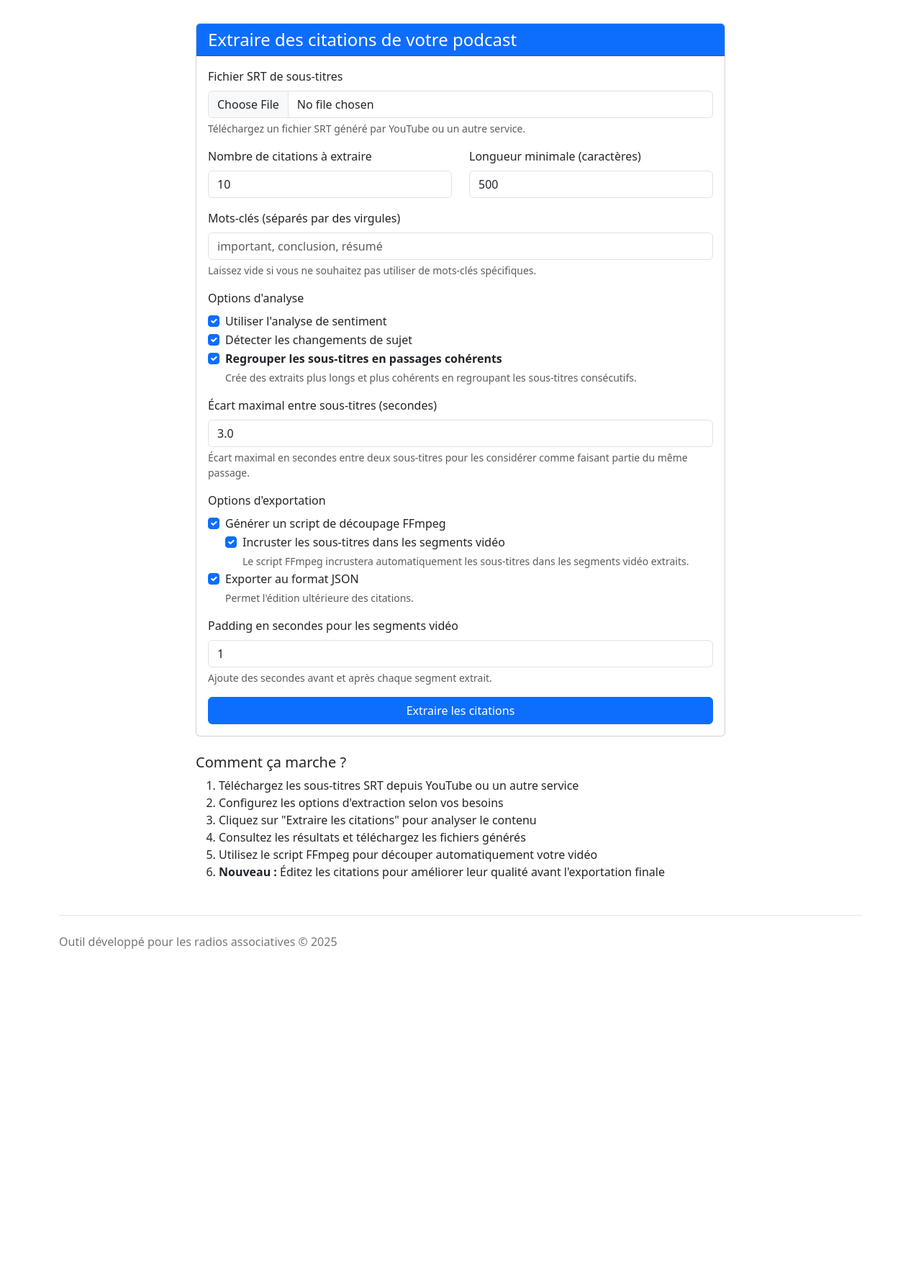
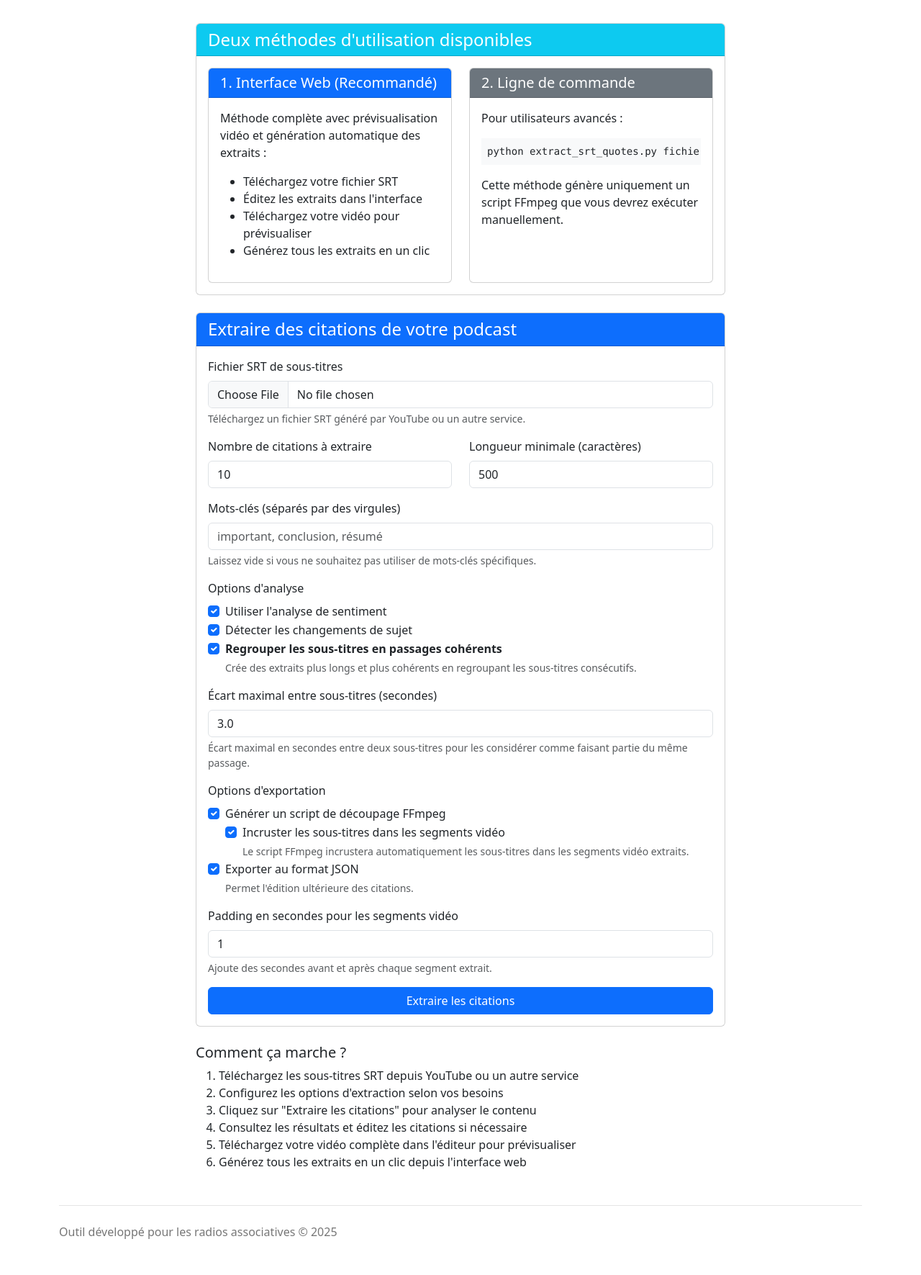
Before and after one commit to OliCat/ExtractQuotesFromSRT, a Flask app: page / in a window 1280 px wide. Shown: the part 91-1862 px from the top of the page at 72% size. Before the commit the page ends 1409 px from the top, so only its background shows below. Run offline with Flask 2, Linux system fonts and the light colour scheme.

Commit message:
Évolution des templates - MAJ des requirements

```diff
--- a/requirements.txt
+++ b/requirements.txt
@@ -4,3 +4,6 @@ flask>=2.0.0
 flask-wtf>=1.0.0
 python-dotenv>=0.19.0
 werkzeug>=2.0.0
+numpy>=1.20.0
+scikit-learn>=0.24.0
+nltk>=3.6.0
--- a/templates/index.html
+++ b/templates/index.html
@@ -5,6 +5,44 @@
 {% block content %}
 <div class="row">
     <div class="col-md-8 offset-md-2">
+        <div class="card mb-4">
+            <div class="card-header bg-info text-white">
+                <h4 class="mb-0">Deux méthodes d'utilisation disponibles</h4>
+            </div>
+            <div class="card-body">
+                <div class="row">
+                    <div class="col-md-6">
+                        <div class="card h-100">
+                            <div class="card-header bg-primary text-white">
+                                <h5 class="mb-0">1. Interface Web (Recommandé)</h5>
+                            </div>
+                            <div class="card-body">
+                                <p>Méthode complète avec prévisualisation vidéo et génération automatique des extraits :</p>
+                                <ul>
+                                    <li>Téléchargez votre fichier SRT</li>
+                                    <li>Éditez les extraits dans l'interface</li>
+                                    <li>Téléchargez votre vidéo pour prévisualiser</li>
+                                    <li>Générez tous les extraits en un clic</li>
+                                </ul>
+                            </div>
+                        </div>
+                    </div>
+                    <div class="col-md-6">
+                        <div class="card h-100">
+                            <div class="card-header bg-secondary text-white">
+                                <h5 class="mb-0">2. Ligne de commande</h5>
+                            </div>
+                            <div class="card-body">
+                                <p>Pour utilisateurs avancés :</p>
+                                <pre class="bg-light p-2"><code>python extract_srt_quotes.py fichier.srt -f -n 10</code></pre>
+                                <p>Cette méthode génère uniquement un script FFmpeg que vous devrez exécuter manuellement.</p>
+                            </div>
+                        </div>
+                    </div>
+                </div>
+            </div>
+        </div>
+
         <div class="card">
             <div class="card-header bg-primary text-white">
                 <h4 class="mb-0">Extraire des citations de votre podcast</h4>
@@ -106,9 +144,9 @@
                 <li>Téléchargez les sous-titres SRT depuis YouTube ou un autre service</li>
                 <li>Configurez les options d'extraction selon vos besoins</li>
                 <li>Cliquez sur "Extraire les citations" pour analyser le contenu</li>
-                <li>Consultez les résultats et téléchargez les fichiers générés</li>
-                <li>Utilisez le script FFmpeg pour découper automatiquement votre vidéo</li>
-                <li><strong>Nouveau :</strong> Éditez les citations pour améliorer leur qualité avant l'exportation finale</li>
+                <li>Consultez les résultats et éditez les citations si nécessaire</li>
+                <li>Téléchargez votre vidéo complète dans l'éditeur pour prévisualiser</li>
+                <li>Générez tous les extraits en un clic depuis l'interface web</li>
             </ol>
         </div>
     </div>
```
Also changed, not shown: templates/results.html (+59 -3 lines), README.md.
